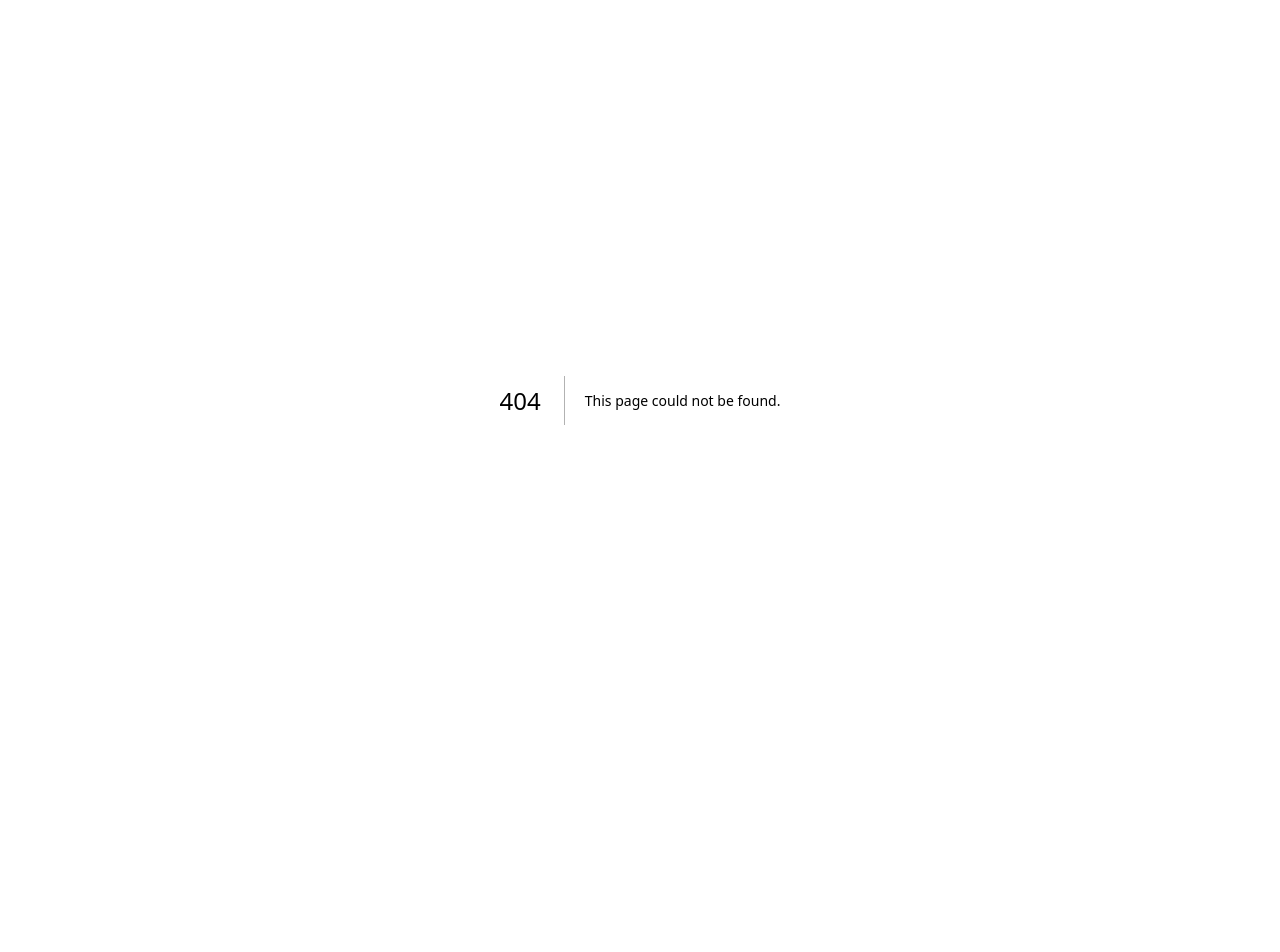
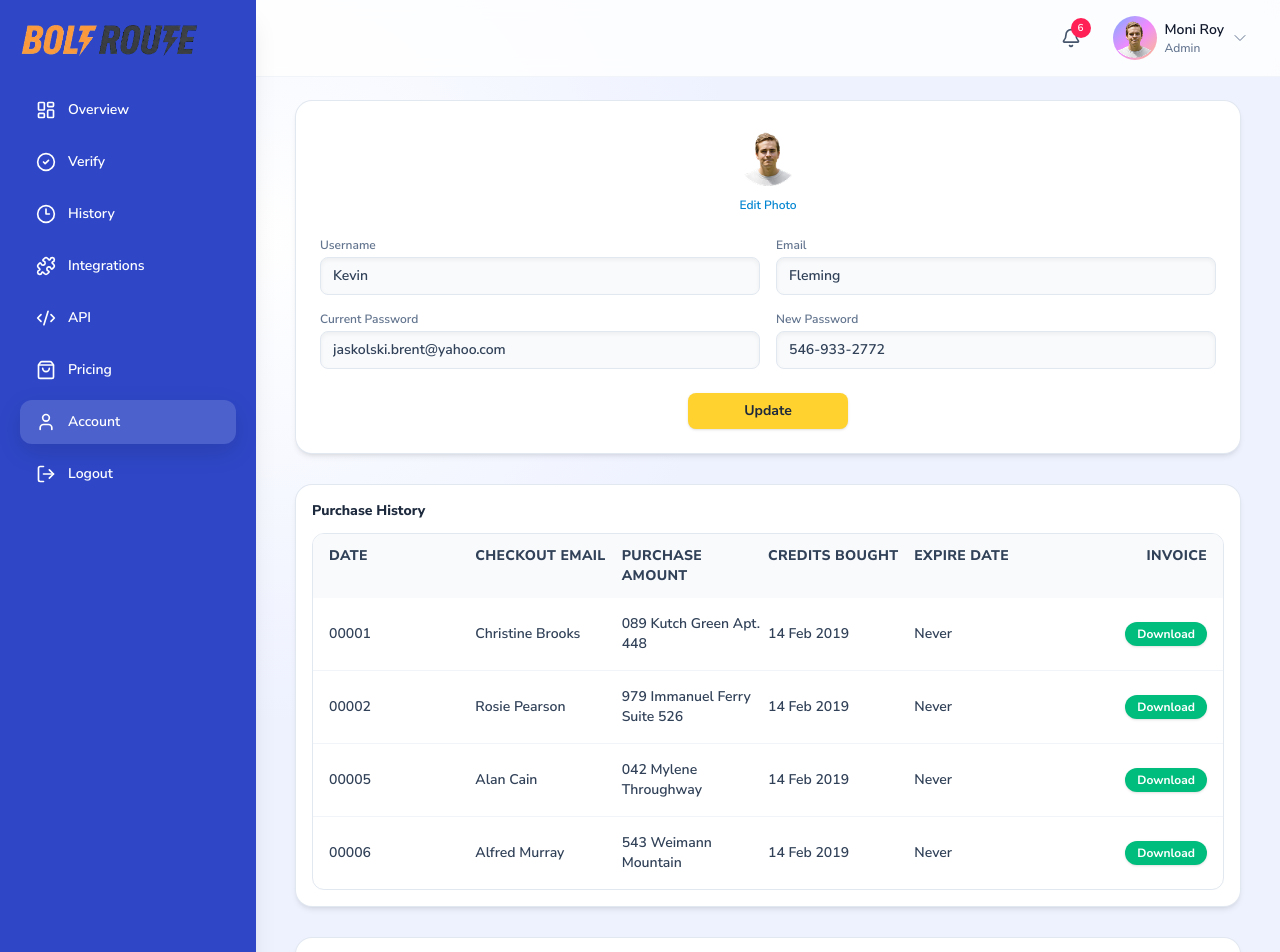
Before and after one commit to mustimoger/email-verification-fe-v1, a Next.js app: page /account in a window 1280 px wide. Before the commit this address had no page. Shown: the top 952 px of the page. Before the commit the page ends 800 px from the top, so only its background shows below. Built offline with nearby package versions, Linux system fonts and the light colour scheme.

Commit message:
Add account page UI and update plan

```diff
--- /dev/null
+++ b/app/account/page.tsx
@@ -0,0 +1,201 @@
+"use client";
+
+import Image from "next/image";
+import { useMemo, useState } from "react";
+
+import { DashboardShell } from "../components/dashboard-shell";
+
+type Purchase = {
+  id: string;
+  email: string;
+  amount: string;
+  creditsBought: string;
+  expireDate: string;
+};
+
+const purchases: Purchase[] = [
+  {
+    id: "00001",
+    email: "Christine Brooks",
+    amount: "089 Kutch Green Apt. 448",
+    creditsBought: "14 Feb 2019",
+    expireDate: "Never",
+  },
+  {
+    id: "00002",
+    email: "Rosie Pearson",
+    amount: "979 Immanuel Ferry Suite 526",
+    creditsBought: "14 Feb 2019",
+    expireDate: "Never",
+  },
+  {
+    id: "00005",
+    email: "Alan Cain",
+    amount: "042 Mylene Throughway",
+    creditsBought: "14 Feb 2019",
+    expireDate: "Never",
+  },
+  {
+    id: "00006",
+    email: "Alfred Murray",
+    amount: "543 Weimann Mountain",
+    creditsBought: "14 Feb 2019",
+    expireDate: "Never",
+  },
+];
+
+const totalCredits = {
+  purchased: 260000,
+  used: 250000,
+};
+
+export default function AccountPage() {
+  const [profile, setProfile] = useState({
+    username: "Kevin",
+    email: "Fleming",
+    currentPassword: "jaskolski.brent@yahoo.com",
+    newPassword: "546-933-2772",
+  });
+
+  const purchaseRows = useMemo(() => purchases, []);
+
+  const handleUpdate = () => {
+    console.info("[account/update]", profile);
+  };
+
+  return (
+    <DashboardShell>
+      <section className="flex flex-col gap-8">
+        <div className="rounded-2xl bg-white p-6 shadow-md ring-1 ring-slate-200">
+          <div className="flex justify-center">
+            <div className="flex flex-col items-center">
+              <div className="relative h-16 w-16 overflow-hidden rounded-full">
+                <Image
+                  src="/profile-image.png"
+                  alt="Profile"
+                  fill
+                  className="object-cover"
+                  sizes="64px"
+                />
+              </div>
+              <button
+                type="button"
+                className="mt-2 text-xs font-semibold text-sky-600 hover:underline focus-visible:outline-none focus-visible:ring-2 focus-visible:ring-sky-500"
+                onClick={() => console.info("[account] edit photo clicked")}
+              >
+                Edit Photo
+              </button>
+            </div>
+          </div>
+
+          <div className="mt-6 grid gap-4 lg:grid-cols-2">
+            <div className="flex flex-col gap-1">
+              <label className="text-xs font-semibold text-slate-500">Username</label>
+              <input
+                value={profile.username}
+                onChange={(event) =>
+                  setProfile((prev) => ({ ...prev, username: event.target.value }))
+                }
+                className="rounded-lg border border-slate-200 bg-slate-50 px-3 py-2 text-sm font-semibold text-slate-700 shadow-inner outline-none focus:border-[#4c61cc] focus:ring-1 focus:ring-[#4c61cc]"
+              />
+            </div>
+            <div className="flex flex-col gap-1">
+              <label className="text-xs font-semibold text-slate-500">Email</label>
+              <input
+                value={profile.email}
+                onChange={(event) =>
+                  setProfile((prev) => ({ ...prev, email: event.target.value }))
+                }
+                className="rounded-lg border border-slate-200 bg-slate-50 px-3 py-2 text-sm font-semibold text-slate-700 shadow-inner outline-none focus:border-[#4c61cc] focus:ring-1 focus:ring-[#4c61cc]"
+              />
+            </div>
+            <div className="flex flex-col gap-1">
+              <label className="text-xs font-semibold text-slate-500">Current Password</label>
+              <input
+                value={profile.currentPassword}
+                onChange={(event) =>
+                  setProfile((prev) => ({
+                    ...prev,
+                    currentPassword: event.target.value,
+                  }))
+                }
+                className="rounded-lg border border-slate-200 bg-slate-50 px-3 py-2 text-sm font-semibold text-slate-700 shadow-inner outline-none focus:border-[#4c61cc] focus:ring-1 focus:ring-[#4c61cc]"
+              />
+            </div>
+            <div className="flex flex-col gap-1">
+              <label className="text-xs font-semibold text-slate-500">New Password</label>
+              <input
+                value={profile.newPassword}
+                onChange={(event) =>
+                  setProfile((prev) => ({ ...prev, newPassword: event.target.value }))
+                }
+                className="rounded-lg border border-slate-200 bg-slate-50 px-3 py-2 text-sm font-semibold text-slate-700 shadow-inner outline-none focus:border-[#4c61cc] focus:ring-1 focus:ring-[#4c61cc]"
+              />
+            </div>
+          </div>
+
+          <div className="mt-6 flex justify-center">
+            <button
+              type="button"
+              onClick={handleUpdate}
+              className="w-40 rounded-lg bg-amber-300 px-4 py-2 text-sm font-bold text-slate-800 shadow-sm transition hover:bg-amber-200 focus-visible:outline-none focus-visible:ring-2 focus-visible:ring-[#4c61cc]"
+            >
+              Update
+            </button>
+          </div>
+        </div>
+
+        <div className="rounded-2xl bg-white p-4 shadow-md ring-1 ring-slate-200">
+          <h3 className="text-sm font-extrabold text-slate-800">Purchase History</h3>
+          <div className="mt-3 overflow-hidden rounded-xl border border-slate-200">
+            <div className="grid grid-cols-6 bg-slate-50 px-4 py-3 text-xs font-extrabold uppercase tracking-wide text-slate-700 md:text-sm">
+              <span>Date</span>
+              <span>Checkout Email</span>
+              <span>Purchase Amount</span>
+              <span>Credits Bought</span>
+              <span>Expire Date</span>
+              <span className="text-right">Invoice</span>
+            </div>
+            <div className="divide-y divide-slate-100">
+              {purchaseRows.map((row) => (
+                <div
+                  key={row.id}
+                  className="grid grid-cols-6 items-center px-4 py-4 text-sm font-semibold text-slate-800"
+                >
+                  <span className="text-slate-700">{row.id}</span>
+                  <span className="text-slate-700">{row.email}</span>
+                  <span className="text-slate-700">{row.amount}</span>
+                  <span className="text-slate-700">{row.creditsBought}</span>
+                  <span className="text-slate-700">{row.expireDate}</span>
+                  <span className="flex justify-end">
+                    <span className="inline-flex items-center rounded-full bg-emerald-500 px-3 py-1 text-xs font-bold text-white shadow-sm">
+                      Download
+                    </span>
+                  </span>
+                </div>
+              ))}
+            </div>
+          </div>
+        </div>
+
+        <div className="rounded-2xl bg-white p-4 shadow-md ring-1 ring-slate-200">
+          <h3 className="text-sm font-extrabold text-slate-800">Total Credits</h3>
+          <div className="mt-3 overflow-hidden rounded-xl border border-slate-200">
+            <div className="grid grid-cols-2 bg-white px-4 py-3 text-sm font-semibold text-slate-700">
+              <span>Total Credits Purchased</span>
+              <span className="text-right font-extrabold text-slate-800">
+                {totalCredits.purchased.toLocaleString()}
+              </span>
+            </div>
+            <div className="grid grid-cols-2 bg-slate-50 px-4 py-3 text-sm font-semibold text-slate-700">
+              <span>Total Credits Used</span>
+              <span className="text-right font-extrabold text-slate-800">
+                {totalCredits.used.toLocaleString()}
+              </span>
+            </div>
+          </div>
+        </div>
+      </section>
+    </DashboardShell>
+  );
+}
```
Also changed, not shown: 1 other file (tests, documents, lock files or other folders).
